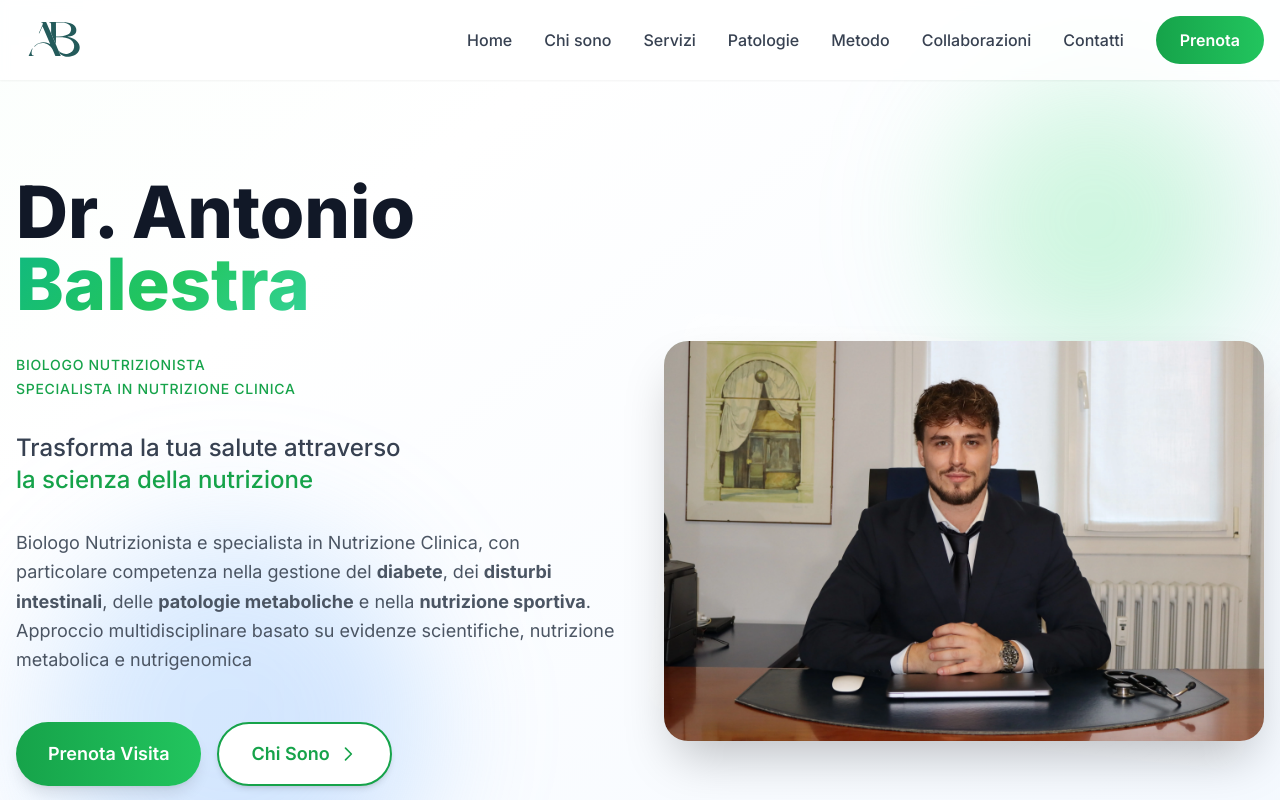
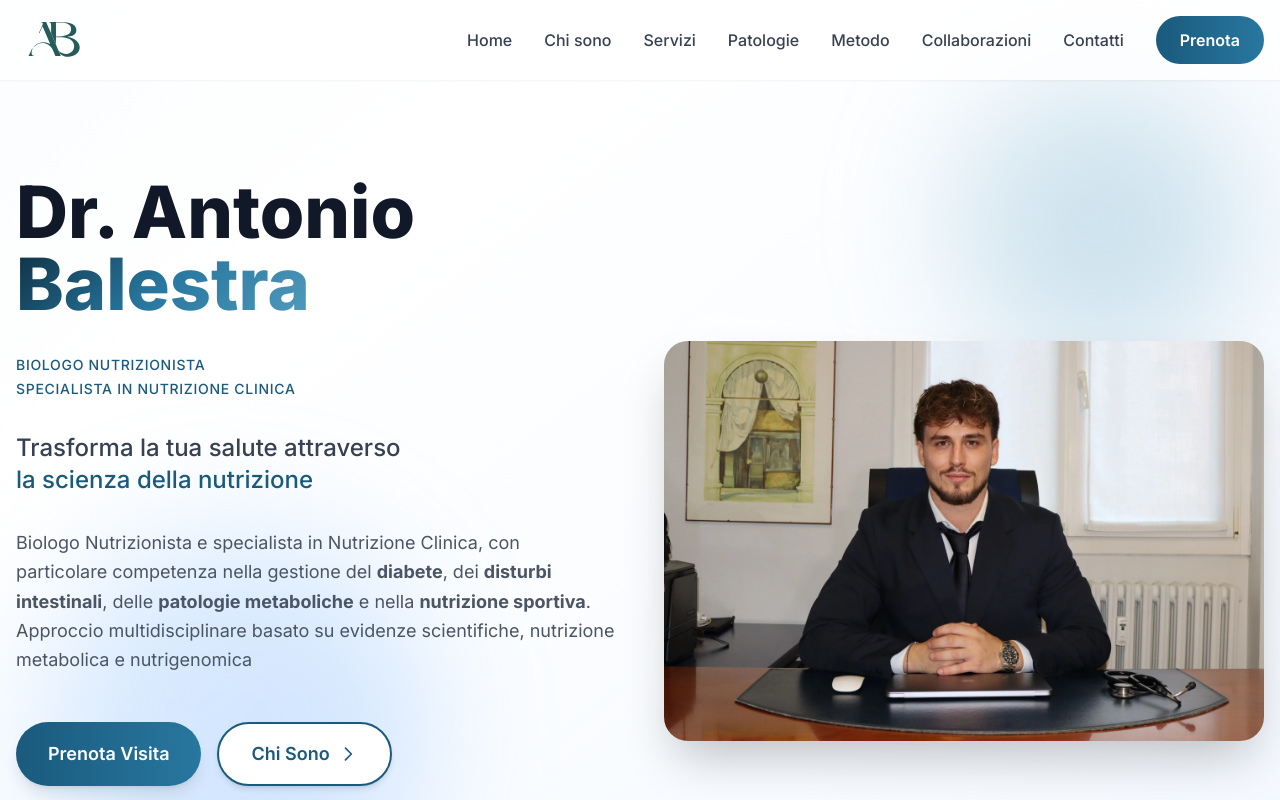
Before and after one commit to cost98/antonio-balestra, a Next.js app: page / in a window 1280 px wide. Shown: the top 800 px of the page. Built offline with nearby package versions, Linux system fonts and the light colour scheme.

Commit message:
Updates primary color palette to blue
Replaces the existing green brand colors with a new blue-based theme across the Tailwind configuration and global CSS styles.

```diff
--- a/src/app/globals.css
+++ b/src/app/globals.css
@@ -30,7 +30,7 @@
 
 /* Gradient text */
 .gradient-text {
-  background: linear-gradient(135deg, #10b981 0%, #22c55e 50%, #34d399 100%);
+  background: linear-gradient(135deg, #0E2E40 0%, #28779f 50%, #539cbe 100%);
   -webkit-background-clip: text;
   -webkit-text-fill-color: transparent;
   background-clip: text;
--- a/tailwind.config.ts
+++ b/tailwind.config.ts
@@ -10,16 +10,16 @@
     extend: {
       colors: {
         primary: {
-          50: '#f0fdf4',
-          100: '#dcfce7',
-          200: '#bbf7d0',
-          300: '#86efac',
-          400: '#4ade80',
-          500: '#22c55e',
-          600: '#16a34a',
-          700: '#15803d',
-          800: '#166534',
-          900: '#14532d',
+          50: '#eef5f9',
+          100: '#d4e6ef',
+          200: '#a9cedf',
+          300: '#7eb5ce',
+          400: '#539cbe',
+          500: '#28779f',
+          600: '#1a5a7d',
+          700: '#0E2E40',
+          800: '#091e2b',
+          900: '#040f15',
         },
         secondary: {
           50: '#eff6ff',
```
